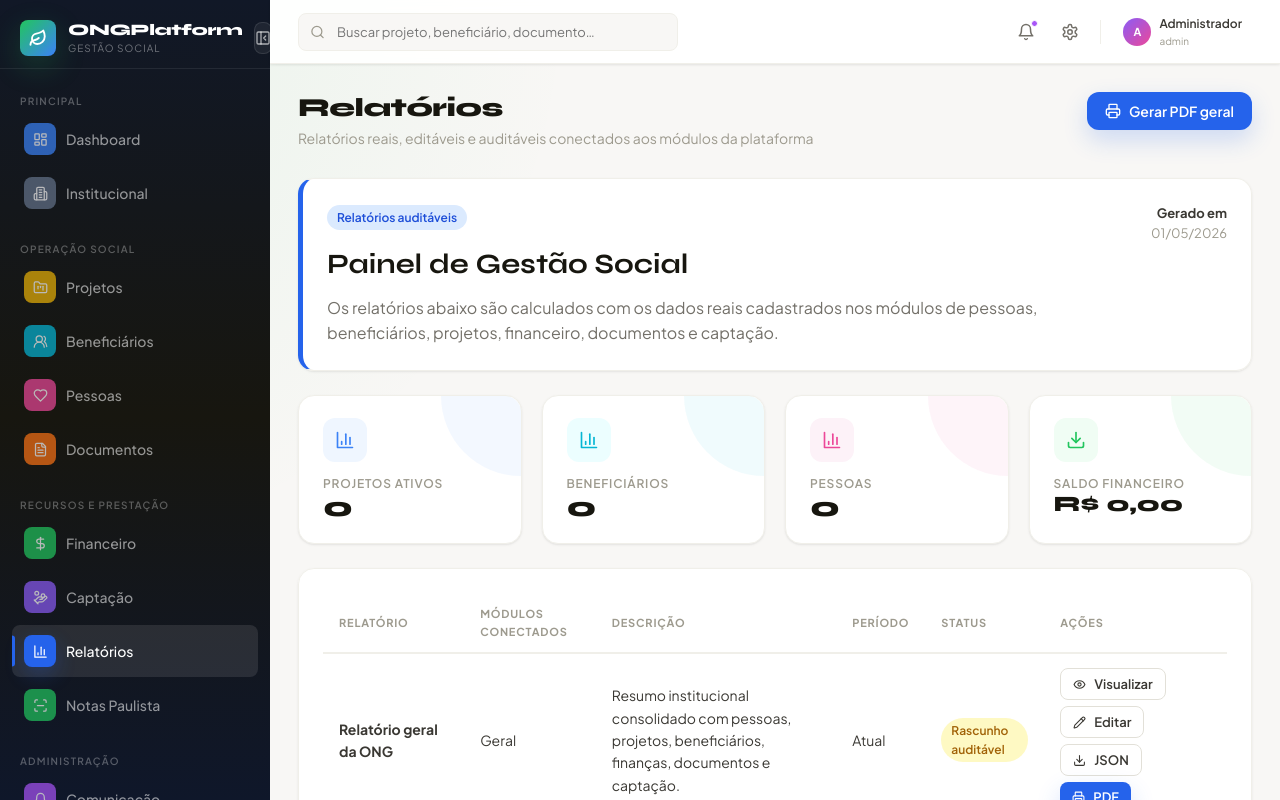
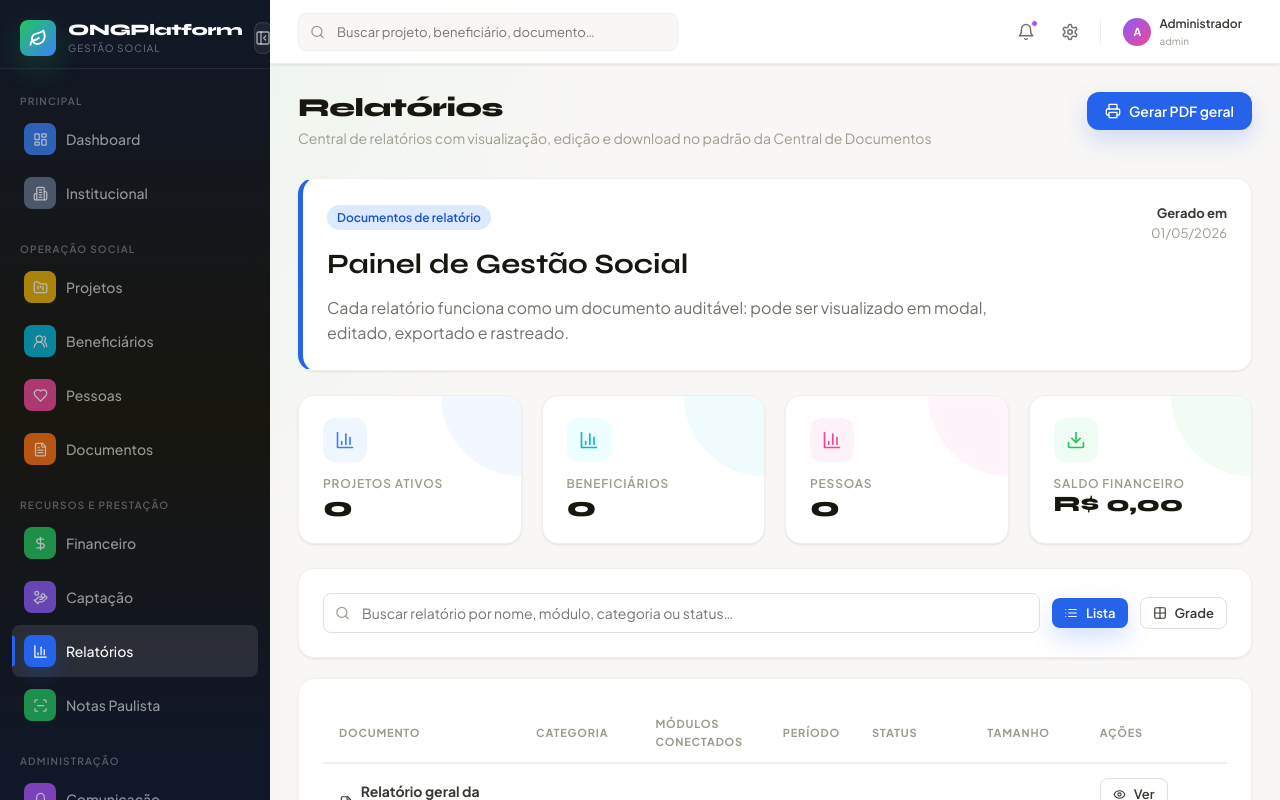
Before and after one commit to Klint-prog/ong-platform, a React (Vite) app: page /relatorios in a window 1280 px wide. Both pictures are taken after typing "name@example.com", "Sample123" into the empty fields and a click on the button "Entrar". Shown: the top 800 px of the page. Built offline with nearby package versions, Linux system fonts and the light colour scheme.

Commit message:
fix: padronizar relatorios com experiencia da central de documentos

```diff
--- a/src/pages/relatorios/Relatorios.jsx
+++ b/src/pages/relatorios/Relatorios.jsx
@@ -1,5 +1,19 @@
 import { useMemo, useState } from 'react'
-import { BarChart3, Download, Eye, FileText, Pencil, Printer, ShieldCheck, Trash2, X } from 'lucide-react'
+import {
+  BarChart3,
+  Download,
+  Eye,
+  FileJson,
+  FileText,
+  Grid2X2,
+  List,
+  Pencil,
+  Printer,
+  Search,
+  ShieldCheck,
+  Trash2,
+  X,
+} from 'lucide-react'
 import { carregarProjetos } from '../projetos/projetosData'
 import { listarBeneficiarios } from '../beneficiarios/beneficiariosStorage'
 import { listTransacoesStorage } from '../financeiro/transacoesStorage'
@@ -12,10 +26,10 @@ import { addRelatorioAudit, listRelatoriosAudit, loadRelatoriosConfig, saveRelat
 const fmt = (v) => `R$ ${Number(v || 0).toLocaleString('pt-BR', { minimumFractionDigits: 2 })}`
 
 const templatesRelatorio = [
-  { id: 'geral', nome: 'Relatório geral da ONG', modulo: 'Geral', periodo: 'Atual', formato: 'PDF / JSON', descricao: 'Resumo institucional consolidado com pessoas, projetos, beneficiários, finanças, documentos e captação.' },
-  { id: 'prestacao-projetos', nome: 'Prestação de contas por projeto', modulo: 'Projetos + Financeiro', periodo: 'Atual', formato: 'PDF / JSON', descricao: 'Receitas, despesas, comprovantes, documentos e execução vinculada aos projetos cadastrados.' },
-  { id: 'impacto-social', nome: 'Impacto social', modulo: 'Pessoas + Beneficiários', periodo: 'Atual', formato: 'PDF / JSON', descricao: 'Pessoas atendidas, comunidades, termos LGPD, horas voluntárias e ações por projeto.' },
-  { id: 'financeiro', nome: 'Financeiro consolidado', modulo: 'Financeiro', periodo: 'Atual', formato: 'PDF / JSON', descricao: 'Entradas, saídas, saldo, comprovantes pendentes e documentos financeiros.' },
+  { id: 'geral', nome: 'Relatório geral da ONG', modulo: 'Geral', periodo: 'Atual', categoria: 'Relatório executivo', formato: 'PDF / JSON', descricao: 'Resumo institucional consolidado com pessoas, projetos, beneficiários, finanças, documentos e captação.' },
+  { id: 'prestacao-projetos', nome: 'Prestação de contas por projeto', modulo: 'Projetos + Financeiro', periodo: 'Atual', categoria: 'Prestação de contas', formato: 'PDF / JSON', descricao: 'Receitas, despesas, comprovantes, documentos e execução vinculada aos projetos cadastrados.' },
+  { id: 'impacto-social', nome: 'Impacto social', modulo: 'Pessoas + Beneficiários', periodo: 'Atual', categoria: 'Impacto social', formato: 'PDF / JSON', descricao: 'Pessoas atendidas, comunidades, termos LGPD, horas voluntárias e ações por projeto.' },
+  { id: 'financeiro', nome: 'Financeiro consolidado', modulo: 'Financeiro', periodo: 'Atual', categoria: 'Financeiro', formato: 'PDF / JSON', descricao: 'Entradas, saídas, saldo, comprovantes pendentes e documentos financeiros.' },
 ]
 
 function gerarBaseDados() {
@@ -61,6 +75,7 @@ function montarResumoRelatorio(template, base, config = {}) {
     observacoes: config.observacoes || '',
     status: config.status || 'Rascunho auditável',
     atualizadoEm: config.atualizadoEm || '',
+    tamanho: `${linhas.length} indicadores`,
     linhas,
   }
 }
@@ -81,9 +96,13 @@ export default function Relatorios() {
   const [modal, setModal] = useState({ aberto: false, modo: 'visualizar', relatorio: null })
   const [audit, setAudit] = useState(() => listRelatoriosAudit())
   const [configs, setConfigs] = useState(() => loadRelatoriosConfig())
+  const [busca, setBusca] = useState('')
+  const [modoVisual, setModoVisual] = useState('lista')
+
   const base = useMemo(() => gerarBaseDados(), [modal, configs])
   const indicadores = montarIndicadores(base)
   const relatorios = templatesRelatorio.map((template) => montarResumoRelatorio(template, base, configs[template.id] || {}))
+  const filtrados = relatorios.filter((r) => [r.titulo, r.descricao, r.modulo, r.categoria, r.status].join(' ').toLowerCase().includes(busca.toLowerCase()))
 
   const registrarAuditoria = (relatorio, acao, detalhes = '') => {
     addRelatorioAudit({ relatorioId: relatorio.id, relatorioNome: relatorio.titulo || relatorio.nome, acao, detalhes })
@@ -113,7 +132,7 @@ export default function Relatorios() {
   const exportarPdf = (relatorio) => {
     registrarAuditoria(relatorio, 'exportou PDF', 'Exportação via impressão do navegador')
     setModal({ aberto: true, modo: 'pdf', relatorio })
-    setTimeout(() => window.print(), 100)
+    setTimeout(() => window.print(), 120)
   }
 
   const exportarJson = (relatorio) => {
@@ -129,12 +148,22 @@ export default function Relatorios() {
     registrarAuditoria(relatorio, 'restaurou relatório', 'Configuração editada foi removida')
   }
 
+  const ActionButtons = ({ relatorio }) => (
+    <div style={{ display: 'flex', gap: 6, flexWrap: 'wrap' }}>
+      <button className="btn btn-sm btn-outline" onClick={() => abrirModal(relatorio, 'visualizar')}><Eye size={13} /> Ver</button>
+      <button className="btn btn-sm btn-outline" onClick={() => abrirModal(relatorio, 'editar')}><Pencil size={13} /> Editar</button>
+      <button className="btn btn-sm btn-outline" onClick={() => exportarJson(relatorio)}><Download size={13} /> JSON</button>
+      <button className="btn btn-sm btn-primary" onClick={() => exportarPdf(relatorio)}><Printer size={13} /> PDF</button>
+      {configs[relatorio.id] && <button className="btn btn-sm btn-outline" onClick={() => limparEdicao(relatorio)}><Trash2 size={13} /> Restaurar</button>}
+    </div>
+  )
+
   return (
     <div className="mod-relatorios animate-fade-in">
       <div className="page-header no-print">
         <div>
           <h1 className="page-title">Relatórios</h1>
-          <p className="page-subtitle">Relatórios reais, editáveis e auditáveis conectados aos módulos da plataforma</p>
+          <p className="page-subtitle">Central de relatórios com visualização, edição e download no padrão da Central de Documentos</p>
         </div>
         <button className="btn btn-primary" onClick={() => exportarPdf(relatorios[0])}><Printer size={16} /> Gerar PDF geral</button>
       </div>
@@ -142,13 +171,11 @@ export default function Relatorios() {
       <section className="report-cover card" style={{ marginBottom: 24 }}>
         <div style={{ display: 'flex', justifyContent: 'space-between', gap: 20, alignItems: 'flex-start' }}>
           <div>
-            <div className="badge badge-blue" style={{ marginBottom: 12 }}>Relatórios auditáveis</div>
+            <div className="badge badge-blue" style={{ marginBottom: 12 }}>Documentos de relatório</div>
             <h2 style={{ fontFamily: 'var(--font-display)', fontSize: 28, color: 'var(--gray-900)' }}>Painel de Gestão Social</h2>
-            <p style={{ color: 'var(--gray-500)', maxWidth: 720, marginTop: 8 }}>Os relatórios abaixo são calculados com os dados reais cadastrados nos módulos de pessoas, beneficiários, projetos, financeiro, documentos e captação.</p>
+            <p style={{ color: 'var(--gray-500)', maxWidth: 720, marginTop: 8 }}>Cada relatório funciona como um documento auditável: pode ser visualizado em modal, editado, exportado e rastreado.</p>
           </div>
-          <div style={{ textAlign: 'right', color: 'var(--gray-400)', fontSize: 13 }}>
-            <strong style={{ color: 'var(--gray-700)' }}>Gerado em</strong><br />{new Date().toLocaleDateString('pt-BR')}
-          </div>
+          <div style={{ textAlign: 'right', color: 'var(--gray-400)', fontSize: 13 }}><strong style={{ color: 'var(--gray-700)' }}>Gerado em</strong><br />{new Date().toLocaleDateString('pt-BR')}</div>
         </div>
       </section>
 
@@ -161,112 +188,87 @@ export default function Relatorios() {
         ))}
       </div>
 
+      <div className="card no-print" style={{ marginBottom: 20 }}>
+        <div style={{ display: 'flex', gap: 12, alignItems: 'center', flexWrap: 'wrap' }}>
+          <div style={{ position: 'relative', flex: 1, minWidth: 260 }}>
+            <Search size={15} style={{ position: 'absolute', left: 12, top: '50%', transform: 'translateY(-50%)', color: 'var(--gray-400)' }} />
+            <input placeholder="Buscar relatório por nome, módulo, categoria ou status…" value={busca} onChange={(e) => setBusca(e.target.value)} style={{ paddingLeft: 38 }} />
+          </div>
+          <button className={`btn btn-sm ${modoVisual === 'lista' ? 'btn-primary' : 'btn-outline'}`} onClick={() => setModoVisual('lista')}><List size={14} /> Lista</button>
+          <button className={`btn btn-sm ${modoVisual === 'grade' ? 'btn-primary' : 'btn-outline'}`} onClick={() => setModoVisual('grade')}><Grid2X2 size={14} /> Grade</button>
+        </div>
+      </div>
+
+      {modoVisual === 'grade' ? (
+        <div className="grid-3" style={{ marginBottom: 24 }}>
+          {filtrados.map((relatorio) => (
+            <div key={relatorio.id} className="card" style={{ display: 'grid', gap: 12 }}>
+              <div style={{ display: 'flex', alignItems: 'center', gap: 12 }}><div className="stat-icon"><FileText size={18} /></div><div><strong>{relatorio.titulo}</strong><div style={{ fontSize: 12, color: 'var(--gray-400)' }}>{relatorio.categoria} • {relatorio.formato}</div></div></div>
+              <p style={{ color: 'var(--gray-500)', fontSize: 13 }}>{relatorio.descricao}</p>
+              <div style={{ display: 'flex', gap: 6, flexWrap: 'wrap' }}><span className="badge badge-gray">{relatorio.modulo}</span><span className={`badge ${relatorio.status === 'Editado' ? 'badge-blue' : 'badge-yellow'}`}>{relatorio.status}</span></div>
+              <ActionButtons relatorio={relatorio} />
+            </div>
+          ))}
+        </div>
+      ) : (
         <div className="card" style={{ marginBottom: 24 }}>
           <div className="table-wrap">
             <table>
-            <thead><tr><th>Relatório</th><th>Módulos conectados</th><th>Descrição</th><th>Período</th><th>Status</th><th className="no-print">Ações</th></tr></thead>
+              <thead><tr><th>Documento</th><th>Categoria</th><th>Módulos conectados</th><th>Período</th><th>Status</th><th>Tamanho</th><th className="no-print">Ações</th></tr></thead>
               <tbody>
-              {relatorios.map((relatorio) => (
+                {filtrados.map((relatorio) => (
                   <tr key={relatorio.id}>
-                  <td><strong>{relatorio.titulo}</strong></td>
+                    <td><strong style={{ display: 'inline-flex', alignItems: 'center', gap: 8 }}><FileText size={15} /> {relatorio.titulo}</strong><div style={{ fontSize: 12, color: 'var(--gray-400)' }}>{relatorio.descricao}</div></td>
+                    <td><span className="badge badge-gray">{relatorio.categoria}</span></td>
                     <td>{relatorio.modulo}</td>
-                  <td>{relatorio.descricao}</td>
                     <td>{relatorio.periodo}</td>
                     <td><span className={`badge ${relatorio.status === 'Editado' ? 'badge-blue' : 'badge-yellow'}`}>{relatorio.status}</span></td>
-                  <td className="no-print">
-                    <div style={{ display: 'flex', gap: 6, flexWrap: 'wrap' }}>
-                      <button className="btn btn-sm btn-outline" onClick={() => abrirModal(relatorio, 'visualizar')}><Eye size={13} /> Visualizar</button>
-                      <button className="btn btn-sm btn-outline" onClick={() => abrirModal(relatorio, 'editar')}><Pencil size={13} /> Editar</button>
-                      <button className="btn btn-sm btn-outline" onClick={() => exportarJson(relatorio)}><Download size={13} /> JSON</button>
-                      <button className="btn btn-sm btn-primary" onClick={() => exportarPdf(relatorio)}><Printer size={13} /> PDF</button>
-                      {configs[relatorio.id] && <button className="btn btn-sm btn-outline" onClick={() => limparEdicao(relatorio)}><Trash2 size={13} /> Restaurar</button>}
-                    </div>
-                  </td>
+                    <td>{relatorio.tamanho}</td>
+                    <td className="no-print"><ActionButtons relatorio={relatorio} /></td>
                   </tr>
                 ))}
+                {filtrados.length === 0 && <tr><td colSpan="7" style={{ textAlign: 'center', color: 'var(--gray-400)' }}>Nenhum relatório encontrado.</td></tr>}
               </tbody>
             </table>
           </div>
         </div>
+      )}
 
       <div className="card no-print">
         <div style={{ display: 'flex', alignItems: 'center', gap: 8, marginBottom: 12 }}><ShieldCheck size={18} /><strong>Auditoria dos relatórios</strong></div>
-        <div className="table-wrap">
-          <table>
-            <thead><tr><th>Relatório</th><th>Ação</th><th>Usuário</th><th>Data</th><th>Detalhes</th></tr></thead>
-            <tbody>
-              {audit.slice(0, 10).map((item) => <tr key={item.id}><td>{item.relatorioNome}</td><td>{item.acao}</td><td>{item.usuario}</td><td>{new Date(item.criadoEm).toLocaleString('pt-BR')}</td><td>{item.detalhes || '-'}</td></tr>)}
-              {audit.length === 0 && <tr><td colSpan="5" style={{ textAlign: 'center', color: 'var(--gray-400)' }}>Nenhuma ação auditada ainda.</td></tr>}
-            </tbody>
-          </table>
-        </div>
+        <div className="table-wrap"><table><thead><tr><th>Relatório</th><th>Ação</th><th>Usuário</th><th>Data</th><th>Detalhes</th></tr></thead><tbody>{audit.slice(0, 10).map((item) => <tr key={item.id}><td>{item.relatorioNome}</td><td>{item.acao}</td><td>{item.usuario}</td><td>{new Date(item.criadoEm).toLocaleString('pt-BR')}</td><td>{item.detalhes || '-'}</td></tr>)}{audit.length === 0 && <tr><td colSpan="5" style={{ textAlign: 'center', color: 'var(--gray-400)' }}>Nenhuma ação auditada ainda.</td></tr>}</tbody></table></div>
       </div>
 
-      {modal.aberto && <RelatorioModal modal={modal} setModal={setModal} base={base} onClose={fecharModal} onSave={salvarRelatorio} />}
+      {modal.aberto && <RelatorioModal modal={modal} setModal={setModal} base={base} onClose={fecharModal} onSave={salvarRelatorio} onExportPdf={exportarPdf} onExportJson={exportarJson} />}
     </div>
   )
 }
 
-function RelatorioModal({ modal, setModal, base, onClose, onSave }) {
+function RelatorioModal({ modal, setModal, base, onClose, onSave, onExportPdf, onExportJson }) {
   const relatorio = modal.relatorio
   const editavel = modal.modo === 'editar'
   if (!relatorio) return null
-
   const atualizar = (campo, valor) => setModal((atual) => ({ ...atual, relatorio: { ...atual.relatorio, [campo]: valor } }))
 
   return (
-    <div style={{ position: 'fixed', inset: 0, background: 'rgba(15, 23, 42, 0.55)', zIndex: 50, display: 'grid', placeItems: 'center', padding: 24 }}>
-      <div className="card report-print-area" style={{ width: 'min(980px, 100%)', maxHeight: '92vh', overflowY: 'auto', display: 'grid', gap: 16 }}>
+    <div style={{ position: 'fixed', inset: 0, background: 'rgba(15, 23, 42, 0.62)', zIndex: 50, display: 'grid', placeItems: 'center', padding: 24 }}>
+      <div className="card report-print-area" style={{ width: 'min(1380px, calc(100vw - 48px))', maxHeight: 'calc(100vh - 48px)', overflowY: 'auto', display: 'grid', gridTemplateRows: 'auto 1fr', gap: 16, resize: 'both' }}>
         <div className="no-print" style={{ display: 'flex', justifyContent: 'space-between', gap: 12, alignItems: 'flex-start' }}>
-          <div>
-            <h2 style={{ fontFamily: 'var(--font-display)', fontSize: 23 }}>{editavel ? 'Editar relatório' : 'Visualizar relatório'}</h2>
-            <p style={{ color: 'var(--gray-400)', fontSize: 13, marginTop: 4 }}>Visualização em modal, sem bloco inline duplicado na página principal.</p>
-          </div>
+          <div><h2 style={{ fontFamily: 'var(--font-display)', fontSize: 23 }}>{editavel ? 'Editar documento de relatório' : 'Visualizar documento de relatório'}</h2><p style={{ color: 'var(--gray-400)', fontSize: 13, marginTop: 4 }}>Experiência semelhante à Central de Documentos: painel de leitura, metadados, edição e downloads.</p></div>
           <button className="btn btn-ghost btn-icon" onClick={onClose}><X size={18} /></button>
         </div>
-
-        {editavel ? (
-          <div style={{ display: 'grid', gap: 10 }}>
-            <input value={relatorio.titulo} onChange={(e) => atualizar('titulo', e.target.value)} placeholder="Título do relatório" />
-            <textarea rows={3} value={relatorio.descricao} onChange={(e) => atualizar('descricao', e.target.value)} placeholder="Descrição" />
-            <textarea rows={4} value={relatorio.observacoes || ''} onChange={(e) => atualizar('observacoes', e.target.value)} placeholder="Observações de análise, ressalvas ou parecer técnico" />
-          </div>
-        ) : null}
-
-        <div className="report-cover" style={{ border: '1px solid var(--gray-100)', borderRadius: 12, padding: 18 }}>
-          <div className="badge badge-blue" style={{ marginBottom: 10 }}>{relatorio.modulo}</div>
-          <h1 style={{ fontFamily: 'var(--font-display)', color: 'var(--gray-900)', marginBottom: 8 }}>{relatorio.titulo}</h1>
-          <p style={{ color: 'var(--gray-500)' }}>{relatorio.descricao}</p>
-          {relatorio.observacoes && <div style={{ marginTop: 12, padding: 12, borderRadius: 10, background: 'var(--gray-50)', color: 'var(--gray-700)' }}><strong>Observações:</strong><br />{relatorio.observacoes}</div>}
-        </div>
-
-        <div className="grid-4">
-          <MiniStat label="Pessoas" value={base.pessoas.length} />
-          <MiniStat label="Beneficiários" value={base.beneficiarios.length} />
-          <MiniStat label="Projetos" value={base.projetos.length} />
-          <MiniStat label="Saldo" value={fmt(base.saldo)} />
-        </div>
-
-        <div>
-          <h3 style={{ marginBottom: 10 }}>Indicadores do relatório</h3>
-          <div className="table-wrap"><table><thead><tr><th>Indicador</th><th>Valor</th></tr></thead><tbody>{relatorio.linhas.map(([label, value]) => <tr key={label}><td>{label}</td><td><strong>{value}</strong></td></tr>)}</tbody></table></div>
-        </div>
-
-        <div>
-          <h3 style={{ marginBottom: 10 }}>Comunicação com módulos</h3>
-          <div style={{ display: 'grid', gap: 8 }}>
-            <ModuleLine nome="Pessoas" total={base.pessoas.length} />
-            <ModuleLine nome="Beneficiários" total={base.beneficiarios.length} />
-            <ModuleLine nome="Projetos" total={base.projetos.length} />
-            <ModuleLine nome="Financeiro" total={base.transacoes.length} detalhe={`${fmt(base.receitas)} em receitas / ${fmt(base.despesas)} em despesas`} />
-            <ModuleLine nome="Documentos" total={base.documentos.length} />
-            <ModuleLine nome="Captação" total={base.oportunidades.length} />
-          </div>
-        </div>
-
-        <div className="no-print" style={{ display: 'flex', justifyContent: 'flex-end', gap: 8 }}>
-          <button className="btn btn-outline" onClick={onClose}>Fechar</button>
-          {editavel && <button className="btn btn-primary" onClick={onSave}>Salvar edição</button>}
+        <div style={{ display: 'grid', gridTemplateColumns: 'minmax(0, 1fr) 360px', gap: 18, minHeight: 0 }}>
+          <main style={{ border: '1px solid var(--gray-100)', borderRadius: 12, padding: 20, background: '#fff', overflow: 'auto' }}>
+            {editavel && <div className="no-print" style={{ display: 'grid', gap: 10, marginBottom: 16 }}><input value={relatorio.titulo} onChange={(e) => atualizar('titulo', e.target.value)} placeholder="Título do relatório" /><textarea rows={3} value={relatorio.descricao} onChange={(e) => atualizar('descricao', e.target.value)} placeholder="Descrição" /><textarea rows={4} value={relatorio.observacoes || ''} onChange={(e) => atualizar('observacoes', e.target.value)} placeholder="Observações de análise, ressalvas ou parecer técnico" /></div>}
+            <div className="report-cover" style={{ border: '1px solid var(--gray-100)', borderRadius: 12, padding: 18, marginBottom: 16 }}><div className="badge badge-blue" style={{ marginBottom: 10 }}>{relatorio.modulo}</div><h1 style={{ fontFamily: 'var(--font-display)', color: 'var(--gray-900)', marginBottom: 8 }}>{relatorio.titulo}</h1><p style={{ color: 'var(--gray-500)' }}>{relatorio.descricao}</p>{relatorio.observacoes && <div style={{ marginTop: 12, padding: 12, borderRadius: 10, background: 'var(--gray-50)', color: 'var(--gray-700)' }}><strong>Observações:</strong><br />{relatorio.observacoes}</div>}</div>
+            <div className="grid-4" style={{ marginBottom: 16 }}><MiniStat label="Pessoas" value={base.pessoas.length} /><MiniStat label="Beneficiários" value={base.beneficiarios.length} /><MiniStat label="Projetos" value={base.projetos.length} /><MiniStat label="Saldo" value={fmt(base.saldo)} /></div>
+            <h3 style={{ marginBottom: 10 }}>Indicadores do relatório</h3><div className="table-wrap" style={{ marginBottom: 18 }}><table><thead><tr><th>Indicador</th><th>Valor</th></tr></thead><tbody>{relatorio.linhas.map(([label, value]) => <tr key={label}><td>{label}</td><td><strong>{value}</strong></td></tr>)}</tbody></table></div>
+            <h3 style={{ marginBottom: 10 }}>Comunicação com módulos</h3><div style={{ display: 'grid', gap: 8 }}><ModuleLine nome="Pessoas" total={base.pessoas.length} /><ModuleLine nome="Beneficiários" total={base.beneficiarios.length} /><ModuleLine nome="Projetos" total={base.projetos.length} /><ModuleLine nome="Financeiro" total={base.transacoes.length} detalhe={`${fmt(base.receitas)} em receitas / ${fmt(base.despesas)} em despesas`} /><ModuleLine nome="Documentos" total={base.documentos.length} /><ModuleLine nome="Captação" total={base.oportunidades.length} /></div>
+          </main>
+          <aside className="no-print" style={{ display: 'grid', gap: 10, alignContent: 'start', border: '1px solid var(--gray-100)', borderRadius: 12, padding: 16, background: 'var(--gray-50)' }}>
+            <div className="stat-icon"><FileText size={20} /></div><h3 style={{ lineHeight: 1.35 }}>{relatorio.titulo}</h3><span className={`badge ${relatorio.status === 'Editado' ? 'badge-blue' : 'badge-yellow'}`} style={{ width: 'fit-content' }}>{relatorio.status}</span><div style={{ fontSize: 13, color: 'var(--gray-500)' }}>Categoria: <strong>{relatorio.categoria}</strong></div><div style={{ fontSize: 13, color: 'var(--gray-500)' }}>Módulo: <strong>{relatorio.modulo}</strong></div><div style={{ fontSize: 13, color: 'var(--gray-500)' }}>Período: <strong>{relatorio.periodo}</strong></div><div style={{ fontSize: 13, color: 'var(--gray-500)' }}>Formato: <strong>{relatorio.formato}</strong></div>
+            <button className="btn btn-outline" onClick={() => setModal((atual) => ({ ...atual, modo: 'editar' }))}><Pencil size={14} /> Editar</button>{editavel && <button className="btn btn-primary" onClick={onSave}>Salvar alterações</button>}<button className="btn btn-outline" onClick={() => onExportPdf(relatorio)}><Printer size={14} /> Baixar PDF</button><button className="btn btn-outline" onClick={() => onExportJson(relatorio)}><FileJson size={14} /> Baixar JSON</button><button className="btn btn-outline" onClick={onClose}>Fechar</button>
+          </aside>
         </div>
       </div>
     </div>
```
Lines whose indentation alone changed are shown as unchanged.
